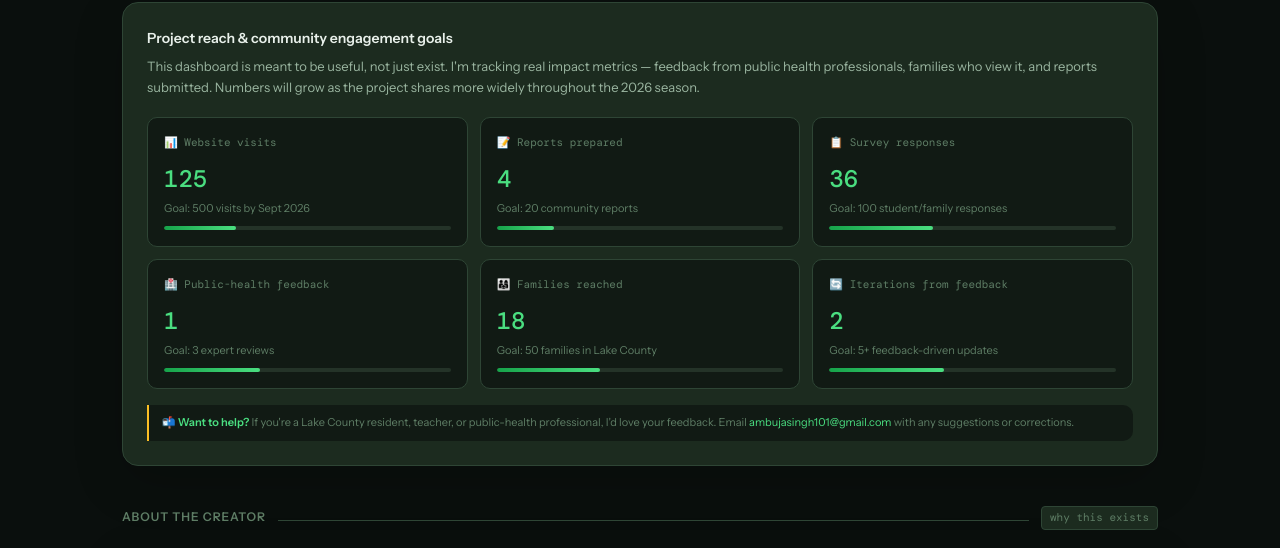
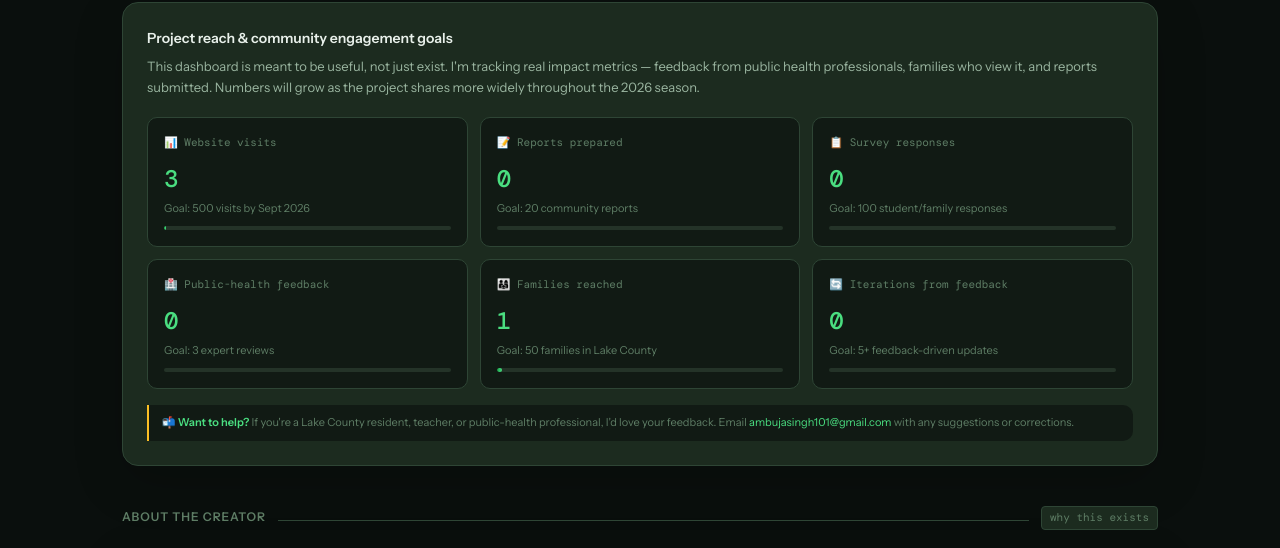
Before and after one commit to AmbujaSingh/Lake-County-BioRisk, a plain HTML site: page index.html in a window 1280 px wide. Shown: the part 6833-7381 px from the top of the page. Drawn offline with nearby package versions, Linux system fonts and the light colour scheme.

Commit message:
Update index.html

```diff
--- a/index.html
+++ b/index.html
@@ -1475,12 +1475,12 @@ function submitReport(){
 <script>
 document.addEventListener("DOMContentLoaded", function () {
   const communityImpactData = {
-    visits: 125,
-    reports: 4,
-    surveys: 36,
-    experts: 1,
-    families: 18,
-    iterations: 2
+    visits: 3,
+    reports: 0,
+    surveys: 0,
+    experts: 0,
+    families: 1,
+    iterations: 0
   };
 
   const communityImpactGoals = {
```
